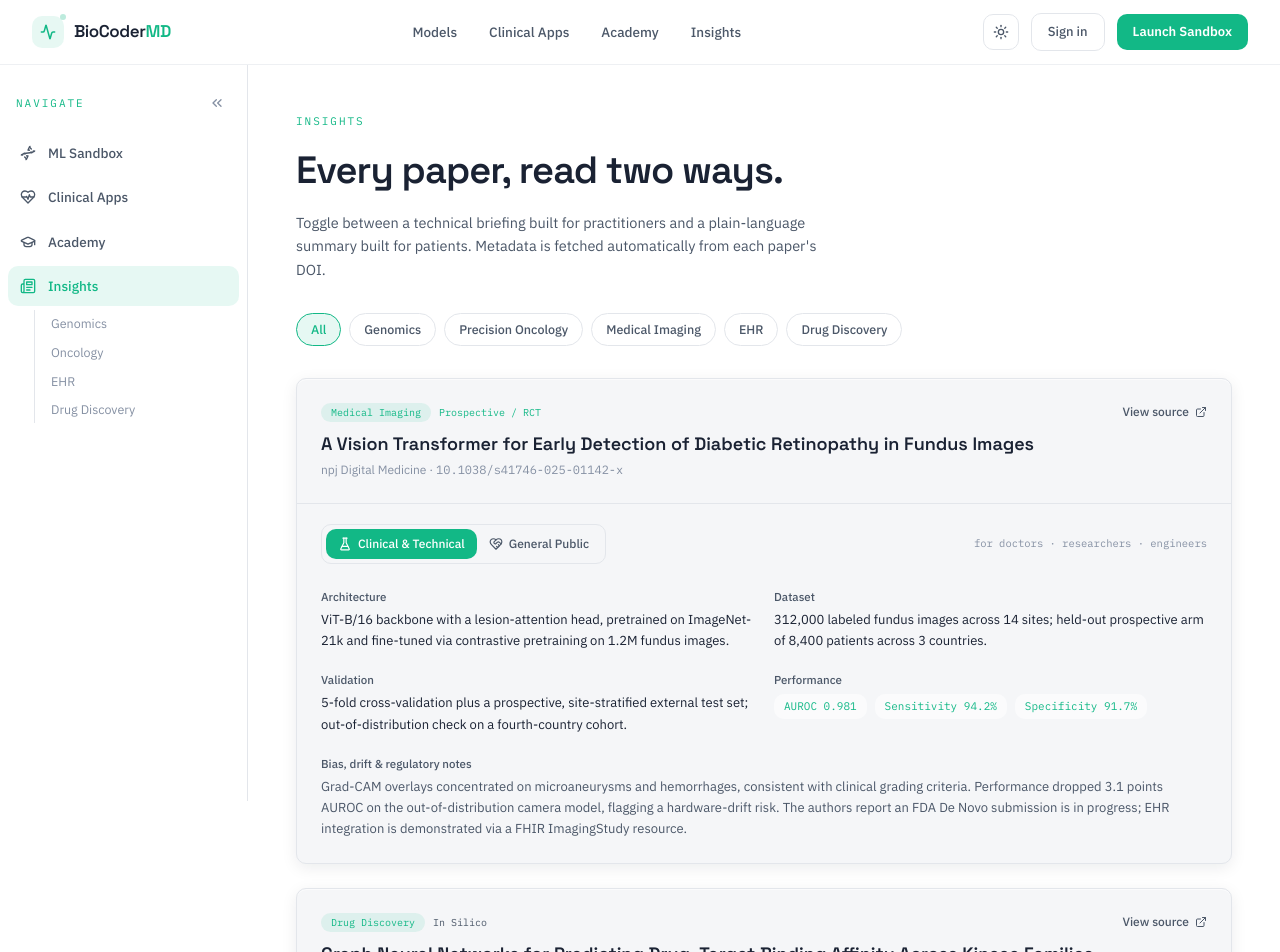
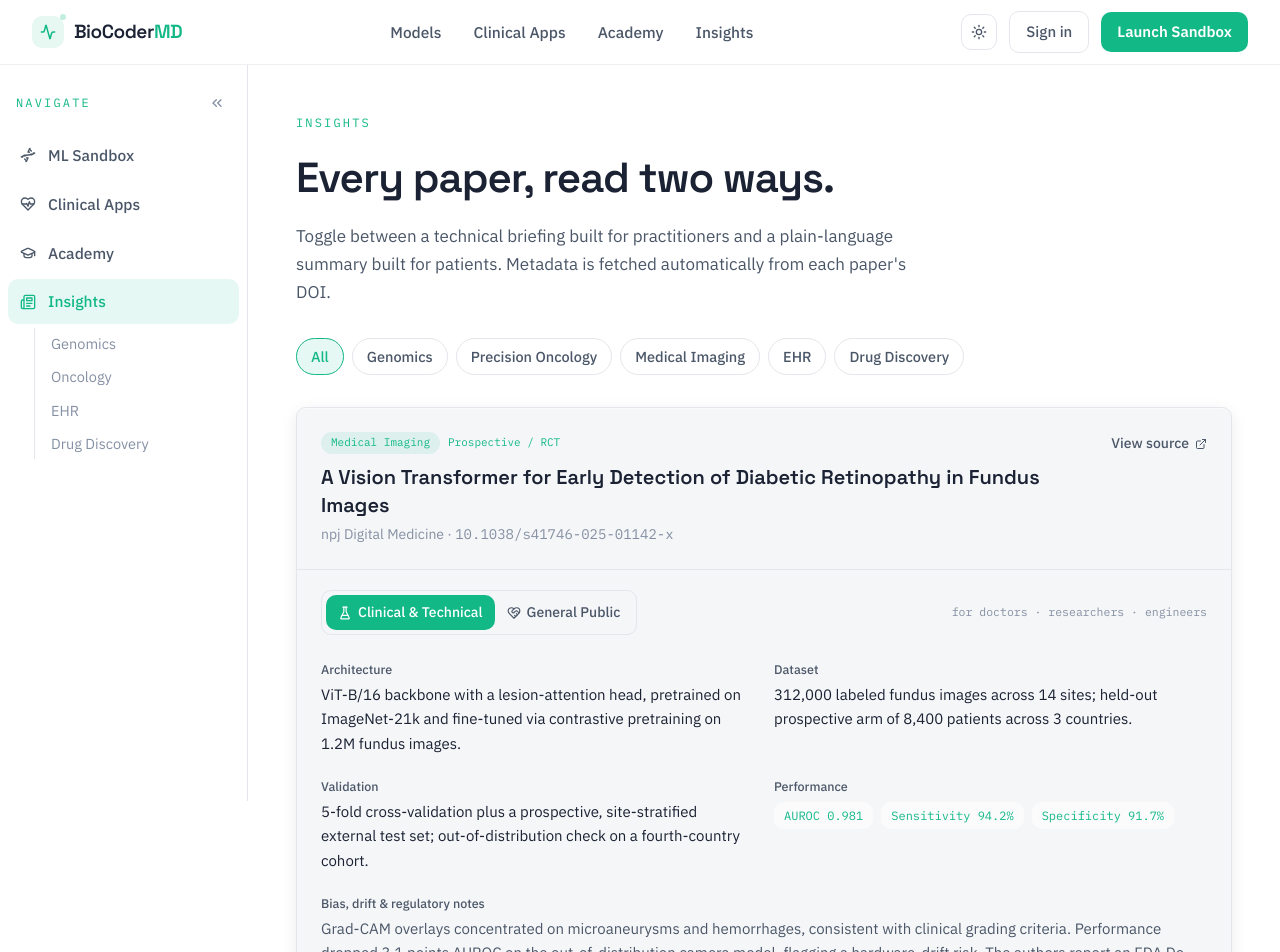
Before and after one commit to tahrene94-creator/biocoder-md, a Next.js app: page /insights in a window 1280 px wide. Shown: the top 952 px of the page. Built offline with nearby package versions, Linux system fonts and the light colour scheme.

Commit message:
increase font sizes across the site

```diff
--- a/app/globals.css
+++ b/app/globals.css
@@ -17,6 +17,8 @@ html {
    component already references. */
 body {
   @apply bg-bg-deep text-ink font-body antialiased;
+  line-height: 1.6;
+  font-size: 16px;
 }
 
 ::selection {
@@ -56,7 +58,7 @@ body {
 }
 
 .eyebrow {
-  @apply font-mono text-[11px] tracking-[0.18em] uppercase text-signal;
+  @apply font-mono text-[12px] tracking-[0.18em] uppercase text-signal;
 }
 
 .data-figure {
--- a/app/insights/page.tsx
+++ b/app/insights/page.tsx
@@ -94,10 +94,10 @@ export default function InsightsPage() {
   return (
     <div className="mx-auto max-w-[1000px] px-5 py-12 md:px-8">
       <p className="eyebrow">Insights</p>
-      <h1 className="mt-3 font-display text-[32px] font-semibold tracking-tight text-ink sm:text-[38px]">
+      <h1 className="mt-3 font-display text-[36px] font-semibold tracking-tight text-ink sm:text-[42px]">
         Every paper, read two ways.
       </h1>
-      <p className="mt-3 max-w-[62ch] text-[14.5px] leading-relaxed text-ink-dim">
+      <p className="mt-3 max-w-[62ch] text-[17px] leading-relaxed text-ink-dim">
         Toggle between a technical briefing built for practitioners and a plain-language
         summary built for patients. Metadata is fetched automatically from each paper's DOI.
       </p>
@@ -107,7 +107,7 @@ export default function InsightsPage() {
           <button
             key={d}
             onClick={() => setDomain(d)}
-            className={`rounded-pill border px-3.5 py-1.5 text-[12.5px] font-medium transition-colors ${
+            className={`rounded-pill border px-3.5 py-1.5 text-[14.5px] font-medium transition-colors ${
               domain === d
                 ? "border-signal bg-signal-soft text-signal"
                 : "border-slate-line text-ink-dim hover:text-ink"
@@ -123,7 +123,7 @@ export default function InsightsPage() {
           <PaperReviewCard key={paper.doi} paper={paper} />
         ))}
         {filtered.length === 0 && (
-          <p className="py-16 text-center text-[13.5px] text-ink-faint">
+          <p className="py-16 text-center text-[15.5px] text-ink-faint">
             No reviews in this domain yet.
           </p>
         )}
--- a/components/insights/PaperReviewCard.tsx
+++ b/components/insights/PaperReviewCard.tsx
@@ -37,23 +37,23 @@ export default function PaperReviewCard({ paper }: { paper: PaperReview }) {
       <div className="flex flex-col gap-3 border-b border-slate-line p-6 sm:flex-row sm:items-start sm:justify-between">
         <div>
           <div className="flex flex-wrap items-center gap-2">
-            <span className="rounded-pill bg-signal-soft px-2.5 py-0.5 font-mono text-[10px] text-signal">
+            <span className="rounded-pill bg-signal-soft px-2.5 py-0.5 font-mono text-[11px] text-signal">
               {paper.domain}
             </span>
-            <span className={`font-mono text-[10px] ${TIER_STYLE[paper.evidenceTier]}`}>
+            <span className={`font-mono text-[11px] ${TIER_STYLE[paper.evidenceTier]}`}>
               {paper.evidenceTier}
             </span>
           </div>
-          <h3 className="mt-2.5 font-display text-[18px] font-semibold leading-snug text-ink">
+          <h3 className="mt-2.5 font-display text-[20px] font-semibold leading-snug text-ink">
             {paper.title}
           </h3>
-          <p className="mt-1 text-[12px] text-ink-faint">
+          <p className="mt-1 text-[14px] text-ink-faint">
             {paper.journal} · <span className="font-mono">{paper.doi}</span>
           </p>
         </div>
         <a
           href={`https://doi.org/${paper.doi}`}
-          className="flex shrink-0 items-center gap-1.5 text-[12px] font-medium text-ink-dim hover:text-signal"
+          className="flex shrink-0 items-center gap-1.5 text-[14px] font-medium text-ink-dim hover:text-signal"
         >
           View source <ExternalLink className="h-3 w-3" />
         </a>
@@ -64,7 +64,7 @@ export default function PaperReviewCard({ paper }: { paper: PaperReview }) {
         <div className="inline-flex rounded-panel border border-slate-line p-1">
           <button
             onClick={() => setMode("clinical")}
-            className={`flex items-center gap-1.5 rounded-panel px-3 py-1.5 text-[12px] font-medium transition-colors ${
+            className={`flex items-center gap-1.5 rounded-panel px-3 py-1.5 text-[14px] font-medium transition-colors ${
               mode === "clinical" ? "bg-signal text-bg-deep" : "text-ink-dim hover:text-ink"
             }`}
           >
@@ -73,7 +73,7 @@ export default function PaperReviewCard({ paper }: { paper: PaperReview }) {
           </button>
           <button
             onClick={() => setMode("plain")}
-            className={`flex items-center gap-1.5 rounded-panel px-3 py-1.5 text-[12px] font-medium transition-colors ${
+            className={`flex items-center gap-1.5 rounded-panel px-3 py-1.5 text-[14px] font-medium transition-colors ${
               mode === "plain" ? "bg-signal text-bg-deep" : "text-ink-dim hover:text-ink"
             }`}
           >
@@ -81,7 +81,7 @@ export default function PaperReviewCard({ paper }: { paper: PaperReview }) {
             General Public
           </button>
         </div>
-        <span className="ml-auto hidden font-mono text-[10.5px] text-ink-faint sm:inline">
+        <span className="ml-auto hidden font-mono text-[11.5px] text-ink-faint sm:inline">
           {mode === "clinical" ? "for doctors · researchers · engineers" : "for patients · general public"}
         </span>
       </div>
@@ -90,24 +90,24 @@ export default function PaperReviewCard({ paper }: { paper: PaperReview }) {
         {mode === "clinical" ? (
           <div className="grid gap-5 sm:grid-cols-2">
             <div>
-              <p className="text-[11.5px] font-medium text-ink-dim">Architecture</p>
-              <p className="mt-1 text-[13px] leading-relaxed text-ink">{paper.clinical.architecture}</p>
+              <p className="text-[12.5px] font-medium text-ink-dim">Architecture</p>
+              <p className="mt-1 text-[15px] leading-relaxed text-ink">{paper.clinical.architecture}</p>
             </div>
             <div>
-              <p className="text-[11.5px] font-medium text-ink-dim">Dataset</p>
-              <p className="mt-1 text-[13px] leading-relaxed text-ink">{paper.clinical.dataset}</p>
+              <p className="text-[12.5px] font-medium text-ink-dim">Dataset</p>
+              <p className="mt-1 text-[15px] leading-relaxed text-ink">{paper.clinical.dataset}</p>
             </div>
             <div>
-              <p className="text-[11.5px] font-medium text-ink-dim">Validation</p>
-              <p className="mt-1 text-[13px] leading-relaxed text-ink">{paper.clinical.validation}</p>
+              <p className="text-[12.5px] font-medium text-ink-dim">Validation</p>
+              <p className="mt-1 text-[15px] leading-relaxed text-ink">{paper.clinical.validation}</p>
             </div>
             <div>
-              <p className="text-[11.5px] font-medium text-ink-dim">Performance</p>
+              <p className="text-[12.5px] font-medium text-ink-dim">Performance</p>
               <div className="mt-1.5 flex flex-wrap gap-2">
                 {paper.clinical.metrics.map((m) => (
                   <span
                     key={m.label}
-                    className="rounded-panel bg-bg-deep/60 px-2.5 py-1 font-mono text-[11px] text-signal"
+                    className="rounded-panel bg-bg-deep/60 px-2.5 py-1 font-mono text-[12px] text-signal"
                   >
                     {m.label} {m.value}
                   </span>
@@ -115,25 +115,25 @@ export default function PaperReviewCard({ paper }: { paper: PaperReview }) {
               </div>
             </div>
             <div className="sm:col-span-2">
-              <p className="text-[11.5px] font-medium text-ink-dim">
+              <p className="text-[12.5px] font-medium text-ink-dim">
                 Bias, drift &amp; regulatory notes
               </p>
-              <p className="mt-1 text-[13px] leading-relaxed text-ink-dim">{paper.clinical.discussion}</p>
+              <p className="mt-1 text-[15px] leading-relaxed text-ink-dim">{paper.clinical.discussion}</p>
             </div>
           </div>
         ) : (
           <div className="space-y-4">
             <div className="rounded-panel bg-signal-soft p-4">
-              <p className="text-[11.5px] font-medium text-signal">The big picture</p>
-              <p className="mt-1 text-[14px] leading-relaxed text-ink">{paper.plain.bigPicture}</p>
+              <p className="text-[12.5px] font-medium text-signal">The big picture</p>
+              <p className="mt-1 text-[16.5px] leading-relaxed text-ink">{paper.plain.bigPicture}</p>
             </div>
             <div>
-              <p className="text-[11.5px] font-medium text-ink-dim">In everyday terms</p>
-              <p className="mt-1 text-[13.5px] leading-relaxed text-ink-dim">{paper.plain.analogy}</p>
+              <p className="text-[12.5px] font-medium text-ink-dim">In everyday terms</p>
+              <p className="mt-1 text-[15.5px] leading-relaxed text-ink-dim">{paper.plain.analogy}</p>
             </div>
             <div>
-              <p className="text-[11.5px] font-medium text-ink-dim">What this could mean for care</p>
-              <p className="mt-1 text-[13.5px] leading-relaxed text-ink-dim">{paper.plain.implication}</p>
+              <p className="text-[12.5px] font-medium text-ink-dim">What this could mean for care</p>
+              <p className="mt-1 text-[15.5px] leading-relaxed text-ink-dim">{paper.plain.implication}</p>
             </div>
           </div>
         )}
--- a/components/layout/Navbar.tsx
+++ b/components/layout/Navbar.tsx
@@ -28,7 +28,7 @@ export default function Navbar() {
             <Activity className="h-4 w-4 text-signal" strokeWidth={2.25} />
             <span className="absolute -right-0.5 -top-0.5 h-1.5 w-1.5 rounded-full bg-signal animate-blink" />
           </span>
-          <span className="font-display text-[17px] font-semibold tracking-tight text-ink">
+          <span className="font-display text-[19px] font-semibold tracking-tight text-ink">
             BioCoder<span className="text-signal">MD</span>
           </span>
         </Link>
@@ -38,7 +38,7 @@ export default function Navbar() {
             <Link
               key={link.href}
               href={link.href}
-              className="font-body text-[13.5px] font-medium text-ink-dim transition-colors hover:text-ink"
+              className="font-body text-[15.5px] font-medium text-ink-dim transition-colors hover:text-ink"
             >
               {link.label}
             </Link>
@@ -55,13 +55,13 @@ export default function Navbar() {
           </button>
           <Link
             href="/academy"
-            className="rounded-panel border border-slate-line px-4 py-2 text-[13px] font-medium text-ink-dim transition-colors hover:text-ink"
+            className="rounded-panel border border-slate-line px-4 py-2 text-[15px] font-medium text-ink-dim transition-colors hover:text-ink"
           >
             Sign in
           </Link>
           <Link
             href="/models"
-            className="rounded-panel bg-signal px-4 py-2 text-[13px] font-semibold text-bg-deep transition-colors hover:bg-signal-bright"
+            className="rounded-panel bg-signal px-4 py-2 text-[15px] font-semibold text-bg-deep transition-colors hover:bg-signal-bright"
           >
             Launch Sandbox
           </Link>
--- a/components/layout/Sidebar.tsx
+++ b/components/layout/Sidebar.tsx
@@ -74,7 +74,7 @@ export default function Sidebar() {
             <div key={section.href}>
               <Link
                 href={section.href}
-                className={`flex items-center gap-3 rounded-panel px-3 py-2.5 text-[13.5px] font-medium transition-colors ${
+                className={`flex items-center gap-3 rounded-panel px-3 py-2.5 text-[15.5px] font-medium transition-colors ${
                   active
                     ? "bg-signal-soft text-signal"
                     : "text-ink-dim hover:bg-bg-panel hover:text-ink"
@@ -88,7 +88,7 @@ export default function Sidebar() {
                   {section.children.map((child) => (
                     <span
                       key={child}
-                      className="cursor-pointer py-1 text-[12.5px] text-ink-faint hover:text-ink-dim"
+                      className="cursor-pointer py-1 text-[14.5px] text-ink-faint hover:text-ink-dim"
                     >
                       {child}
                     </span>
```
Also changed, not shown: app/academy/page.tsx (+17 -17 lines), app/models/page.tsx (+6 -6 lines), app/page.tsx (+13 -13 lines), components/layout/Footer.tsx (+5 -5 lines), components/sandbox/LiveDemoWidget.tsx (+9 -9 lines), components/sandbox/VariantClassifierSandbox.tsx (+14 -14 lines), 1 other file (tests, documents, lock files or other folders).
